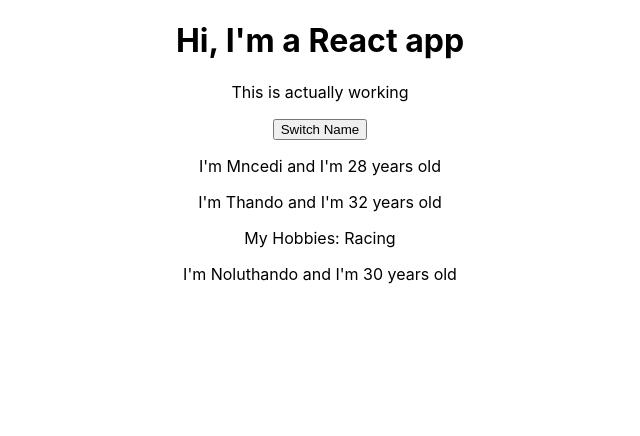
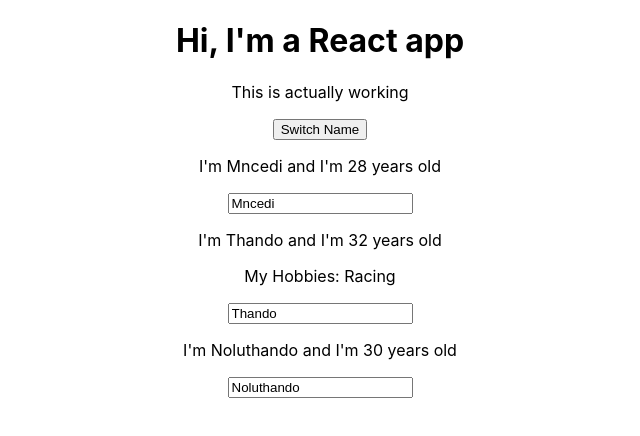
Before and after one commit to tzone85/react-burger, a React (Create React App) app: page / in a window 1280 px wide. Shown: the top 436 px of the page, without its empty margins (320-960 px from the left). Built offline with nearby package versions, Linux system fonts and the light colour scheme.

Commit message:
applied two way binding and provided a sort of 'default name' for the middle property

```diff
--- a/src/App.js
+++ b/src/App.js
@@ -28,6 +28,16 @@
         })
     };
 
+    nameChangedHandler = (event) => {
+        this.setState({
+            persons: [
+                {name: "Mncedi", age: 28},
+                {name: event.target.value, age: 32},
+                {name: "Noluthando", age: 30}
+            ]
+        })
+    };
+
     render() {
         return (
             <div className="App">
@@ -39,7 +49,8 @@
                         age={this.state.persons[0].age}/>
                 <Person name={this.state.persons[1].name}
                         age={this.state.persons[1].age}
-                        click={this.switchNameHandler.bind(this, "Mncedisi Bhovu")}>My Hobbies: Racing</Person>
+                        click={this.switchNameHandler.bind(this, "Mncedisi Bhovu")}
+                        changed = {this.nameChangedHandler}>My Hobbies: Racing</Person>
                 <Person name={this.state.persons[2].name}
                         age={this.state.persons[2].age}/>
             </div>
--- a/src/Person/Person.js
+++ b/src/Person/Person.js
@@ -6,6 +6,7 @@
         <div>
             <p onClick={props.click}>I'm {props.name} and I'm {props.age} years old</p>
             <p>{props.children}</p>
+            <input type="text" onChange={props.changed} value={props.name}/>
         </div>
 
     );
```
